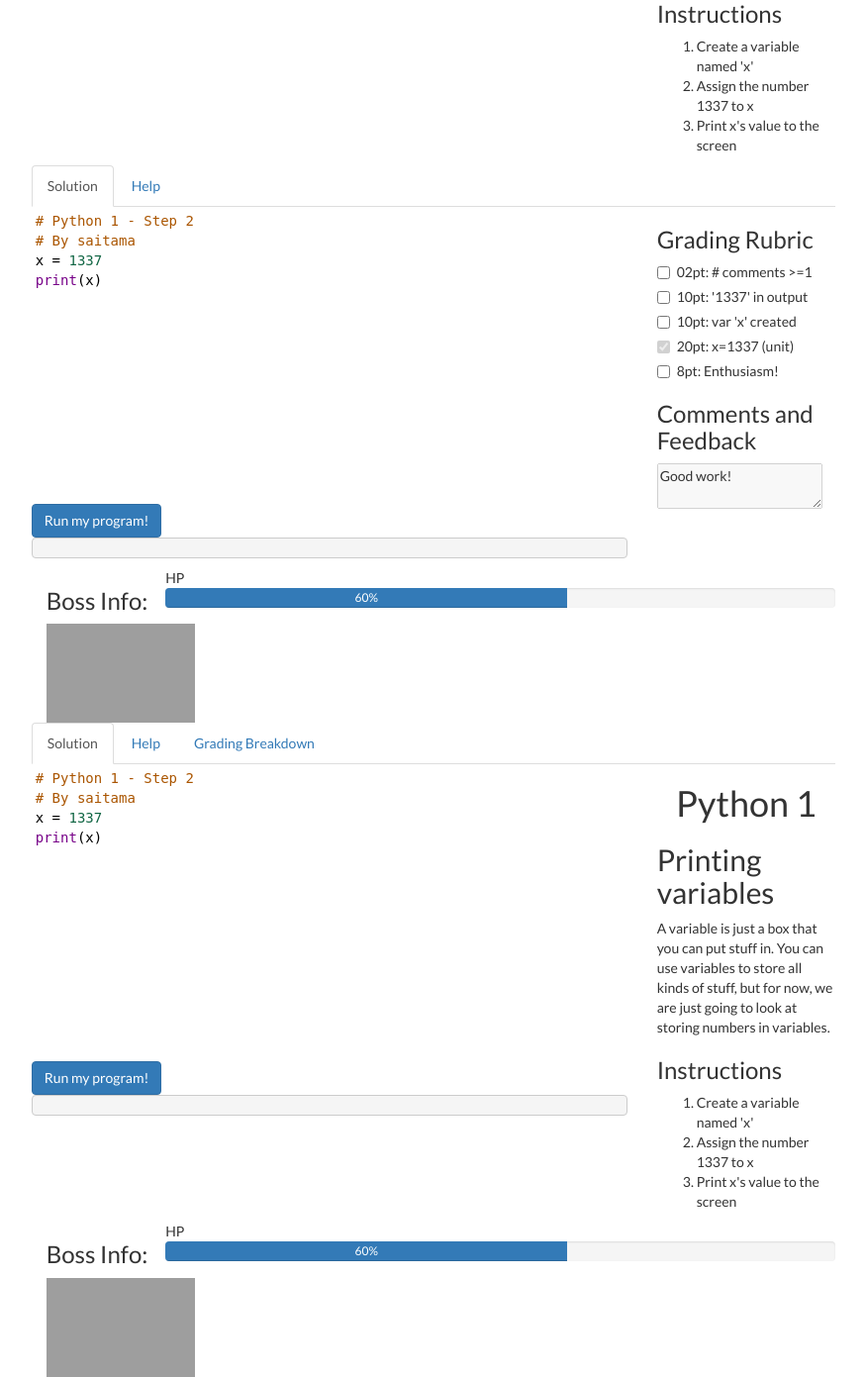
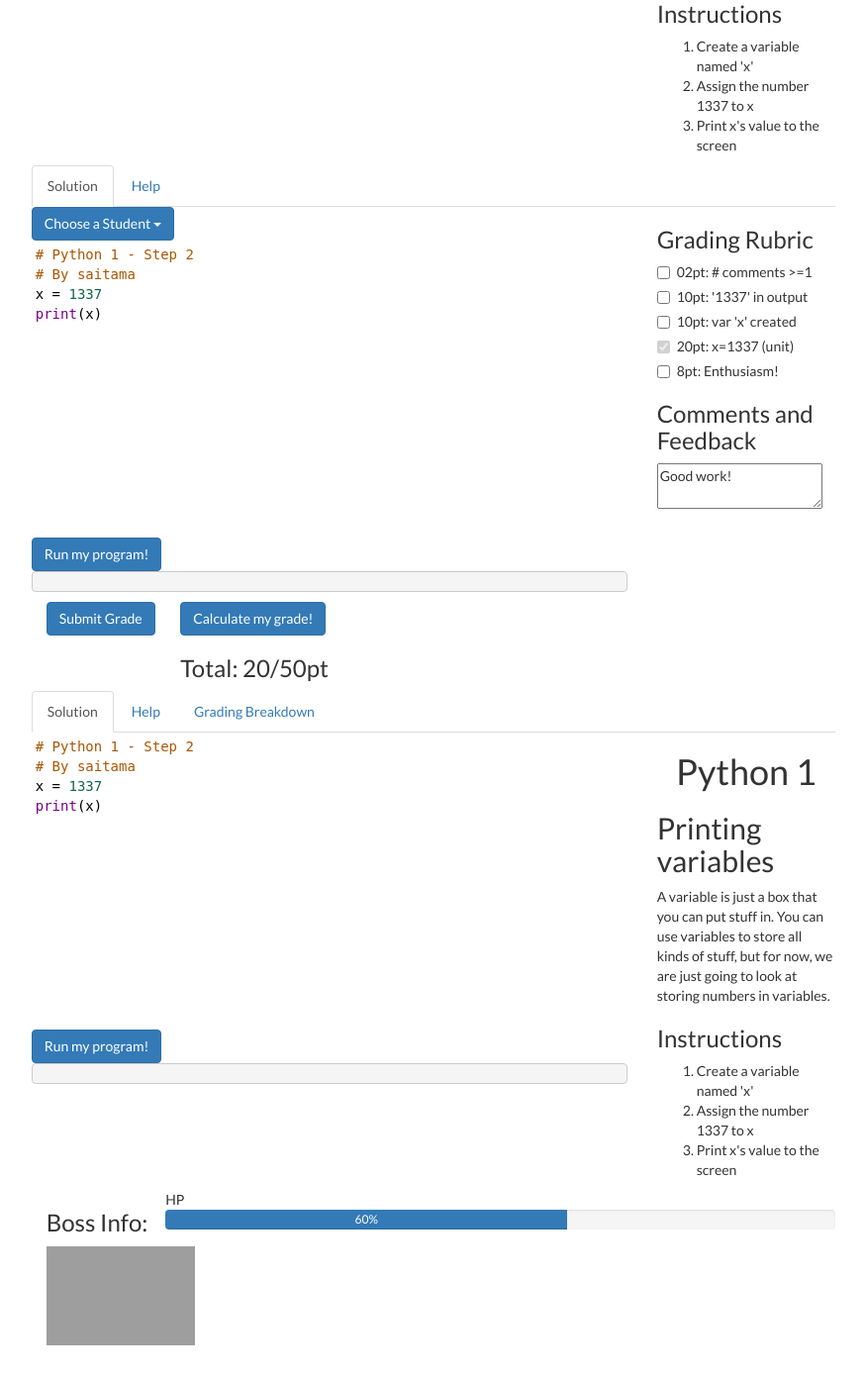
Before and after one commit to amc8391/CoderGarten, a Flask app: page /editor in a window 1280 px wide. Shown: the part 461-1852 px from the top of the page at 99% size, without its empty margins (202-1077 px from the left). After the commit the page ends 1820 px from the top, so only its background shows below. Run offline with Flask 2, Linux system fonts and the light colour scheme; some libraries are stand-ins or nearby versions; grey boxes are pictures that could not be loaded.

Commit message:
Added teacher editor

```diff
--- a/app/templates/editor.html
+++ b/app/templates/editor.html
@@ -92,6 +92,7 @@ print(x)
             </div>
         </div>
     </div>
+
 <!-- teacher -->
     <div id="teacher-editor">
         <ul class="nav nav-tabs">
@@ -102,6 +103,15 @@ print(x)
             <div id="solution-tab" class="tab-pane fade in active row">
                 <div class="solution-row row">
                     <div class="col-xs-9">
+                    <div class="dropdown">
+                      <button class="btn btn-primary dropdown-toggle" type="button" data-toggle="dropdown">Choose a Student
+                      <span class="caret"></span></button>
+                      <ul class="dropdown-menu">
+                        <li><a href="#">saitama</a></li>
+                        <li><a href="#">Other student</a></li>
+                        <li><a href="#">Other other student</a></li>
+                      </ul>
+                    </div>
                     <textarea cltextarea class="yourcode" style="width: 100%; height:100%" disabled>
 # Python 1 - Step 2
 # By saitama
@@ -134,22 +144,23 @@ print(x)
                                 <input type="checkbox" onchange="recalcGrade('grading-total')" value="8">8pt: Enthusiasm!</label>
                         </div>
                         <h3>Comments and Feedback</h3>
-                        <textarea disabled>Good work!</textarea>
+                        <textarea>Good work!</textarea>
                     </div>
                 </div>
-                <div class="bossbar row-md-12">
-                    HP <div class="col-md-2"> <h3> Boss Info: </h3> <img class="bossimg" height="100px" width="150px"></div>
-                    <div class="progress">
-                        <div class="progress-bar col-md-8" role="progressbar" aria-valuenow="60" aria-valuemin="0"
-                             aria-valuemax="100" style="width: 60%;">
-                            60%
-                        </div>
+                <div class="row-md-12">
+                    <div class="col-md-2"><a href="/teacher-assignments"><button type="button" class="btn btn-primary">Submit Grade</button></a> </div>
+                    <div class="col-md-6">
+                        <button type="button" class="btn btn-primary" onclick="recalcGrade('grading-total')">Calculate my grade!</button>
+                        <h3 class="grading-total">Total: ?/50pt</h3>
                     </div>
                 </div>
             </div>
             <div id="help" class="tab-pane fade row">
-                <h3>Tip 1</h3>
-                <p>Try looking up 'print'</p>
+                <textarea id="help-editor" style="width: 100%">
+<h3>Tip 1</h3>
+<p>Try looking up 'print'</p>
+                </textarea>
+                <button type="button" class="btn btn-primary">Save help</button>
             </div>
         </div>
     </div>
@@ -258,8 +269,5 @@ print(x)
 <script src="http://www.skulpt.org/static/skulpt.min.js" type="text/javascript"></script>
 <script src="http://www.skulpt.org/static/skulpt-stdlib.js" type="text/javascript"></script>
 <script src="{{ url_for('static', filename='js/editor.js') }}"></script>
-<script src="https://maxcdn.bootstrapcdn.com/bootstrap/3.3.6/js/bootstrap.min.js"
-        integrity="sha384-0mSbJDEHialfmuBBQP6A4Qrprq5OVfW37PRR3j5ELqxss1yVqOtnepnHVP9aJ7xS"
-        crossorigin="anonymous"></script>
 
 {% endblock %}
```
